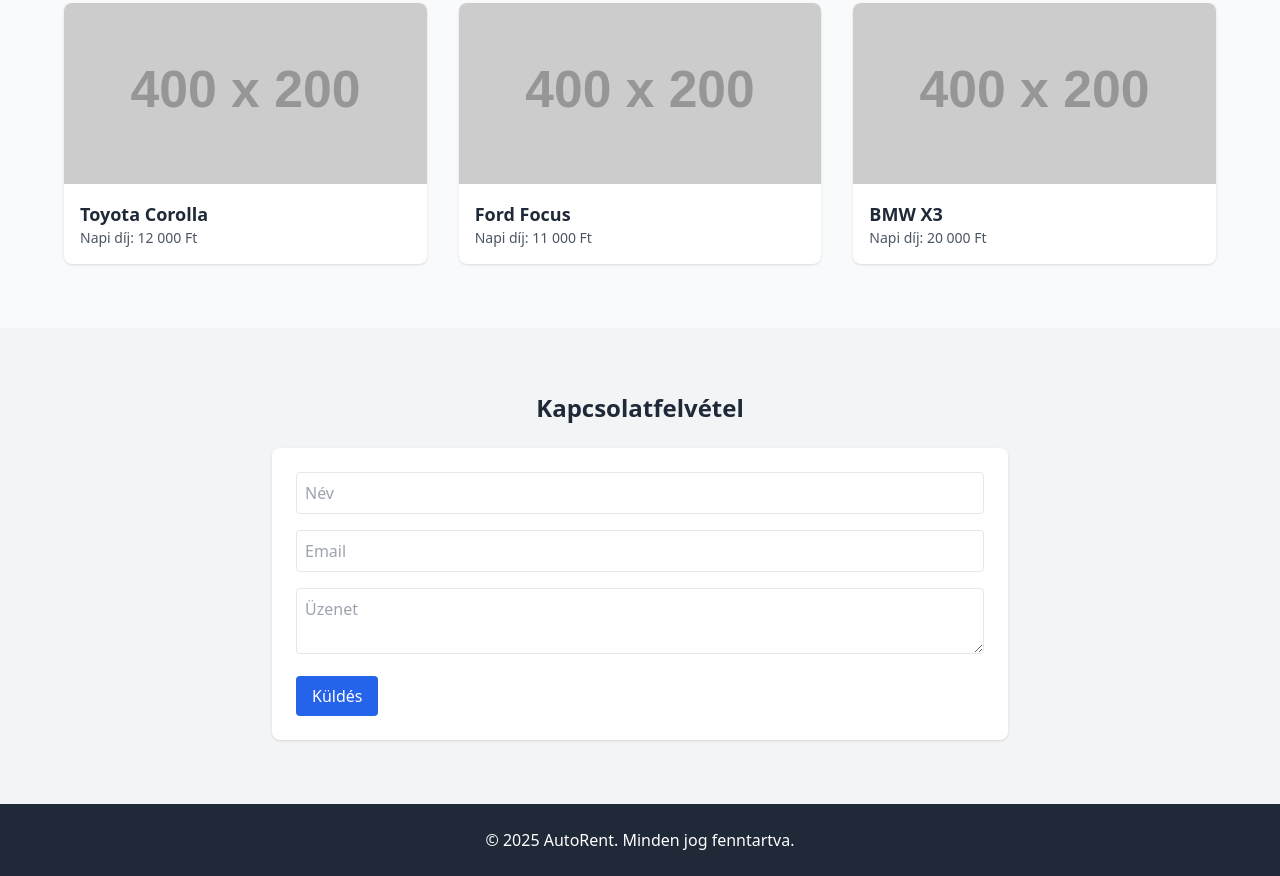
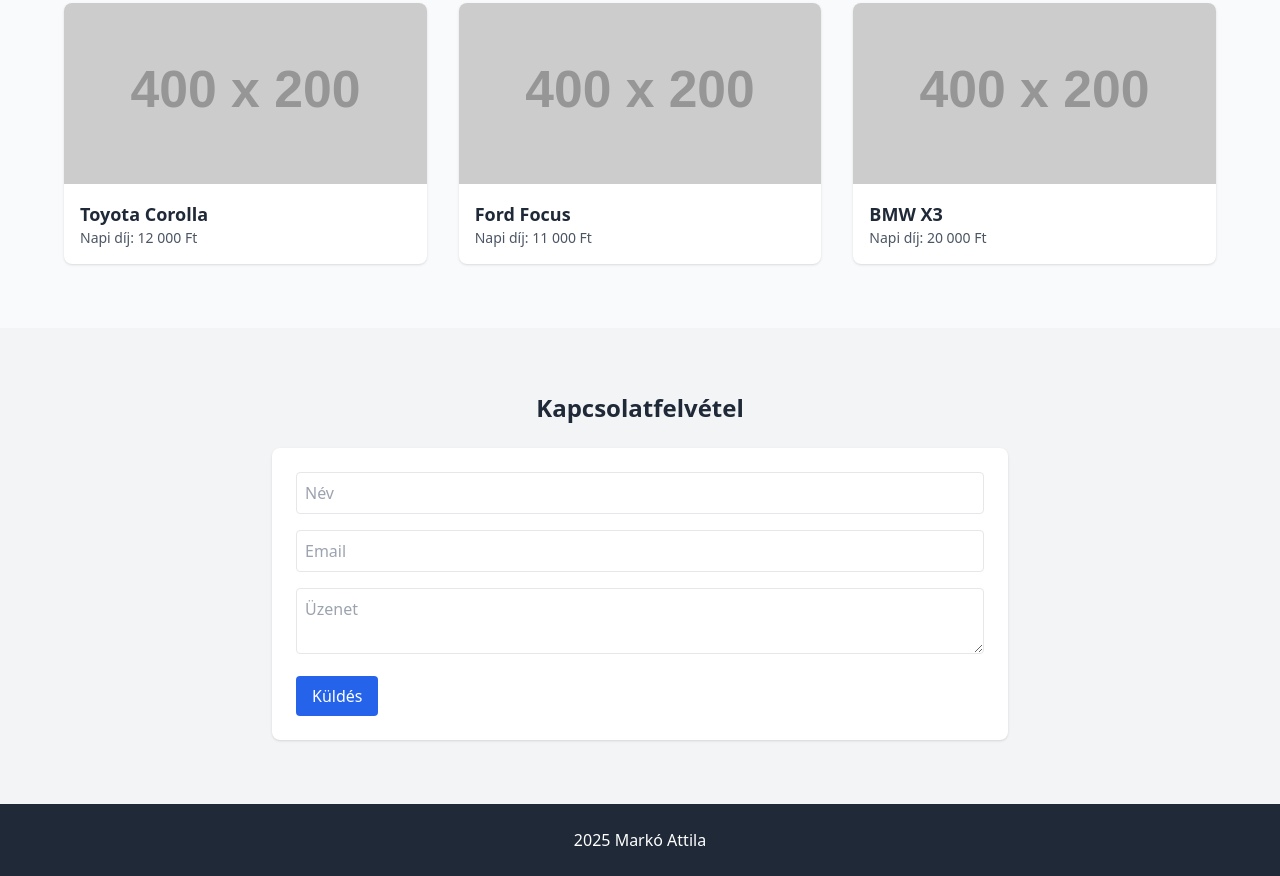
Before and after one commit to markoattila22/autoberles_test, a plain HTML site: page index.html in a window 1280 px wide. Shown: the part 829-1705 px from the top of the page. Drawn offline with nearby package versions, Linux system fonts and the light colour scheme; placeholder pictures from the web are drawn by us.

Commit message:
Update index.html

```diff
--- a/index.html
+++ b/index.html
@@ -94,7 +94,7 @@
   </section>
 
   <footer class="bg-gray-800 text-white text-center py-6">
-    <p>&copy; 2025 AutoRent. Minden jog fenntartva.</p>
+    <p>2025 Markó Attila</p>
   </footer>
 
   <script>
```
